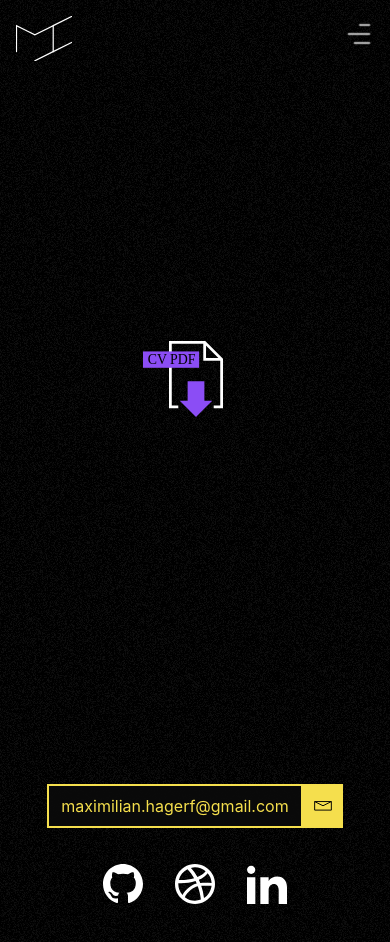
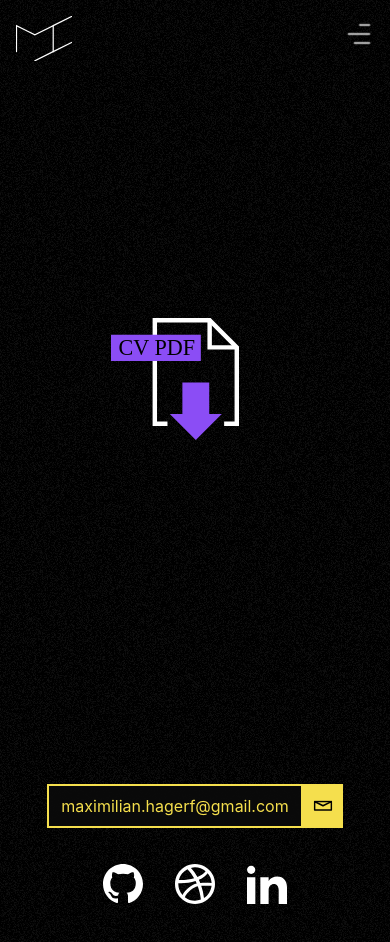
Before and after one commit to maximilianhagerf/hagerf_se-next, a Next.js app: page /work in a window 390 px wide. Shown: the top 942 px of the page. Built offline with nearby package versions, Linux system fonts and the light colour scheme.

Commit message:
styles: responsive sizes and margins, also email icon thicker in phone, no highlighting on clicks

```diff
--- a/styles/globals.css
+++ b/styles/globals.css
@@ -1,5 +1,6 @@
 html {
   /* font-size: 62.5%; */
+  -webkit-tap-highlight-color: transparent; /* for removing the highlight */
 }
 html,
 body {
--- a/styles/modules/Content.module.css
+++ b/styles/modules/Content.module.css
@@ -4,7 +4,7 @@
 
 .Title {
   @apply font-bold px-44 overflow-hidden;
-  @apply px-4 text-4xl mb-20;
+  @apply px-4 text-6xl mb-20 leading-tight;
   @apply sm:px-32 sm:text-7xl sm:mb-halfScreenH;
   @apply lg:px-44 lg:text-8xl;
   span {
@@ -170,7 +170,7 @@
   @apply sm:grid-cols-1 sm:gap-1;
 
   > div {
-    @apply mb-20;
+    @apply sm:mb-20;
   }
 }
 .AboutIconList {
@@ -189,8 +189,8 @@
 
 .WorkCV {
   @apply relative  inline-block mx-auto;
-  @apply w-20 -left-3 mb-20;
-  @apply sm:w-60 sm:p-4 sm:-left-9 sm:mb-halfScreenH;
+  @apply w-32 -left-5 mb-20;
+  @apply sm:w-60 sm:p-4 sm:-left-9;
   @apply lg:w-80 lg:p-4 lg:-left-9;
 }
 
--- a/styles/modules/MailButton.module.css
+++ b/styles/modules/MailButton.module.css
@@ -65,8 +65,8 @@
 .IconContainer {
   @apply justify-center flex;
   @apply transition-all duration-700 ease-in-out;
-  @apply bg-yellow;
-  @apply sm:bg-ghost-90;
+  @apply bg-yellow relative -left-px;
+  @apply sm:bg-ghost-90 left-0;
   .Svg {
     path,
     line {
@@ -89,7 +89,7 @@
   @apply absolute top-0 left-0 bottom-0 right-0 box-border p-0 border-none m-auto block w-0 h-0 min-w-full max-w-full min-h-full max-h-full;
   path,
   line {
-    @apply transition-all duration-700 ease-in-out;
+    @apply transition-all duration-700 ease-in-out stroke-[3px] sm:stroke-2;
   }
 }
 
--- a/styles/modules/Welcome.module.css
+++ b/styles/modules/Welcome.module.css
@@ -18,7 +18,7 @@
   @apply w-80 -bottom-20 right-0;
   .Svg {
     @apply mx-auto;
-    max-width: 10rem;
+    max-width: 14rem;
   }
   @media (min-width: 445px) {
     @apply -bottom-20 right-6 block w-56;
@@ -53,7 +53,7 @@
   @apply absolute;
   top: -7px;
   left: -5px;
-  width: 150px;
+  width: 220px;
   @screen sm {
     width: 250px;
     top: -5px;
--- a/tailwind.config.js
+++ b/tailwind.config.js
@@ -109,7 +109,7 @@ module.exports = {
         80: "20rem",
         96: "24rem",
         screenH: "100vh",
-        halfScreenH: "50vh",
+        halfScreenH: "40vh",
       },
       strokeWidth: {
         0: "0",
```
